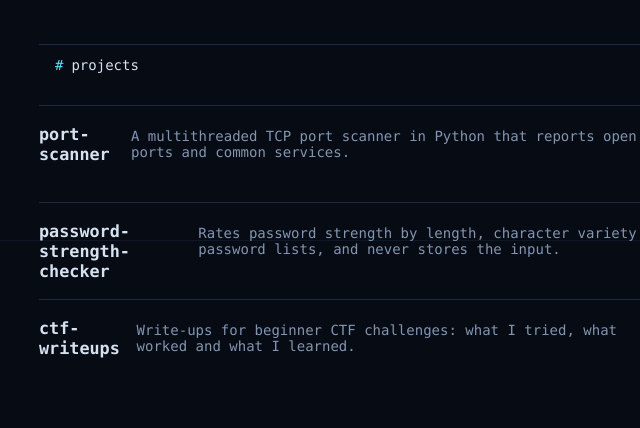
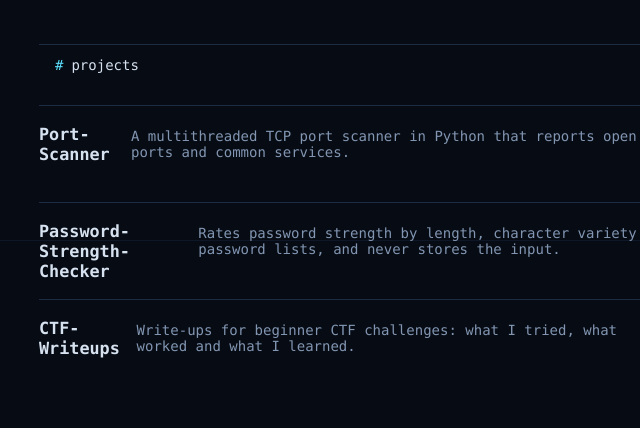
Before and after one commit to jakaria6231/jakaria6231.github.io, a plain HTML site: page index.html in a window 1280 px wide. Shown: the part 1360-1788 px from the top of the page, 143-783 px from the left. Drawn offline with Linux system fonts and the light colour scheme.

Commit message:
Update roles and project names for consistency

```diff
--- a/index.html
+++ b/index.html
@@ -126,7 +126,7 @@ const ME = {
   name: "Md. Jakaria Islam",
   handle: "jakaria6231",
   headline: "CSE student learning how systems break, so I can help protect them.",
-  roles: ["ethical hacker in training", "CTF player", "future security engineer"],
+  roles: ["Ethical Hacker in Training", "CTF player", "Future Security Engineer"],
   about: [
     "I study Computer Science and Engineering and I am building a career in cybersecurity.",
     "I practice on beginner CTF platforms and write small security tools to understand how attacks and defenses really work."
@@ -137,9 +137,9 @@ const ME = {
     Tools: ["Git", "GitHub", "VS Code", "VirtualBox"]
   },
   projects: [
-    { name: "port-scanner", desc: "A multithreaded TCP port scanner in Python that reports open ports and common services.", tags: ["Python", "Networking", "Sockets"], link: "https://github.com/yourusername/port-scanner" },
-    { name: "password-strength-checker", desc: "Rates password strength by length, character variety and common-password lists, and never stores the input.", tags: ["Python", "Security"], link: "https://github.com/yourusername/password-strength-checker" },
-    { name: "ctf-writeups", desc: "Write-ups for beginner CTF challenges: what I tried, what worked and what I learned.", tags: ["CTF", "Linux", "Markdown"], link: "https://github.com/yourusername/ctf-writeups" }
+    { name: "Port-Scanner", desc: "A multithreaded TCP port scanner in Python that reports open ports and common services.", tags: ["Python", "Networking", "Sockets"], link: "https://github.com/yourusername/port-scanner" },
+    { name: "Password-Strength-Checker", desc: "Rates password strength by length, character variety and common-password lists, and never stores the input.", tags: ["Python", "Security"], link: "https://github.com/yourusername/password-strength-checker" },
+    { name: "CTF-Writeups", desc: "Write-ups for beginner CTF challenges: what I tried, what worked and what I learned.", tags: ["CTF", "Linux", "Markdown"], link: "https://github.com/yourusername/ctf-writeups" }
   ],
   roadmap: [
     { when: "Now", text: "Linux and networking fundamentals, plus beginner rooms on TryHackMe." },
```
